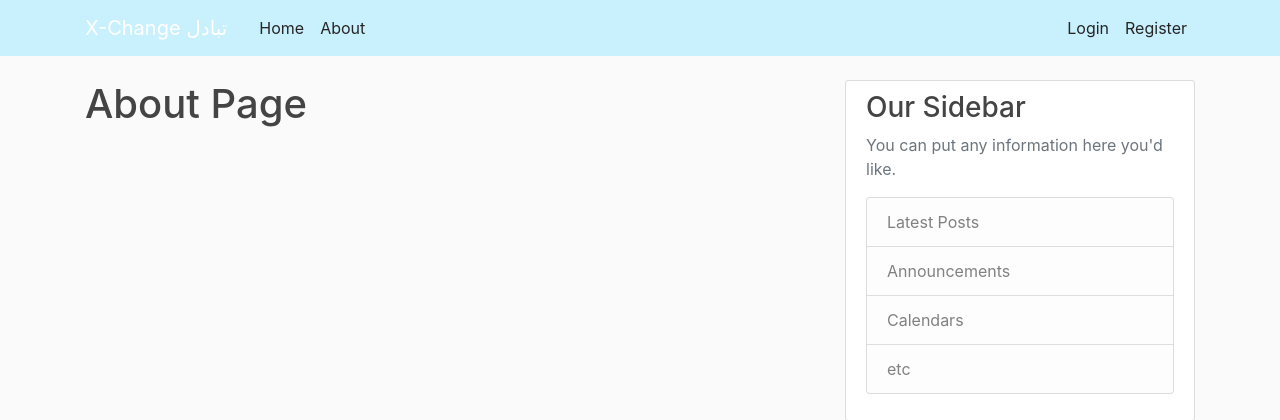
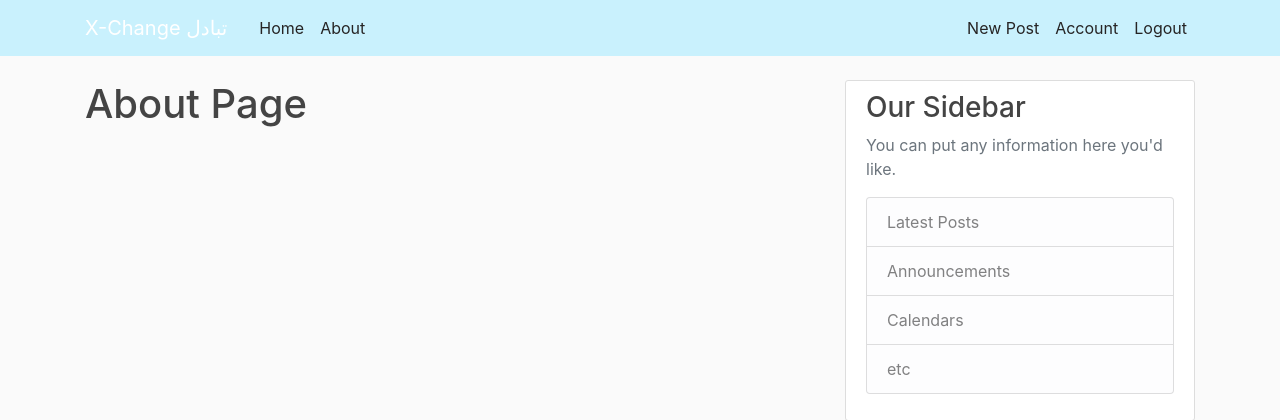
Before and after one commit to yara89/flask_blog1, a Flask app: page /about in a window 1280 px wide. Shown: the top 420 px of the page. Run offline with Flask 2, Linux system fonts and the light colour scheme; a user stored in the database is signed in; some libraries are stand-ins or nearby versions.

Commit message:
Update layout.html
layout titles updated

```diff
--- a/flaskblog/templates/layout.html
+++ b/flaskblog/templates/layout.html
@@ -11,9 +11,9 @@
     <link rel="stylesheet" type="text/css" href="{{ url_for('static', filename='main.css') }}">
 
     {% if title %}
-        <title> X-Change things تبادل - {{ title }} </title>
+        <title> Tabadol تبادل - {{ title }} </title>
     {% else %}
-        <title> X-Change things تبادل</title>
+        <title> Tabadol تبادل</title>
     {% endif %}
 </head>
 <body>
@@ -31,8 +31,14 @@
             </div>
             <!-- Navbar Right Side -->
             <div class="navbar-nav">
-              <a class="nav-item nav-link" href="{{ url_for('login') }}">Login</a>
-              <a class="nav-item nav-link" href="{{ url_for('register') }}">Register</a>
+              {% if current_user.is_authenticated %}
+                <a class="nav-item nav-link" href="{{ url_for('new_post') }}">New Post</a>
+                <a class="nav-item nav-link" href="{{ url_for('account') }}">Account</a>
+                <a class="nav-item nav-link" href="{{ url_for('logout') }}">Logout</a>
+              {% else %}
+                <a class="nav-item nav-link" href="{{ url_for('login') }}">Login</a>
+                <a class="nav-item nav-link" href="{{ url_for('register') }}">Register</a>
+              {% endif %}
             </div>
           </div>
         </div>
```
